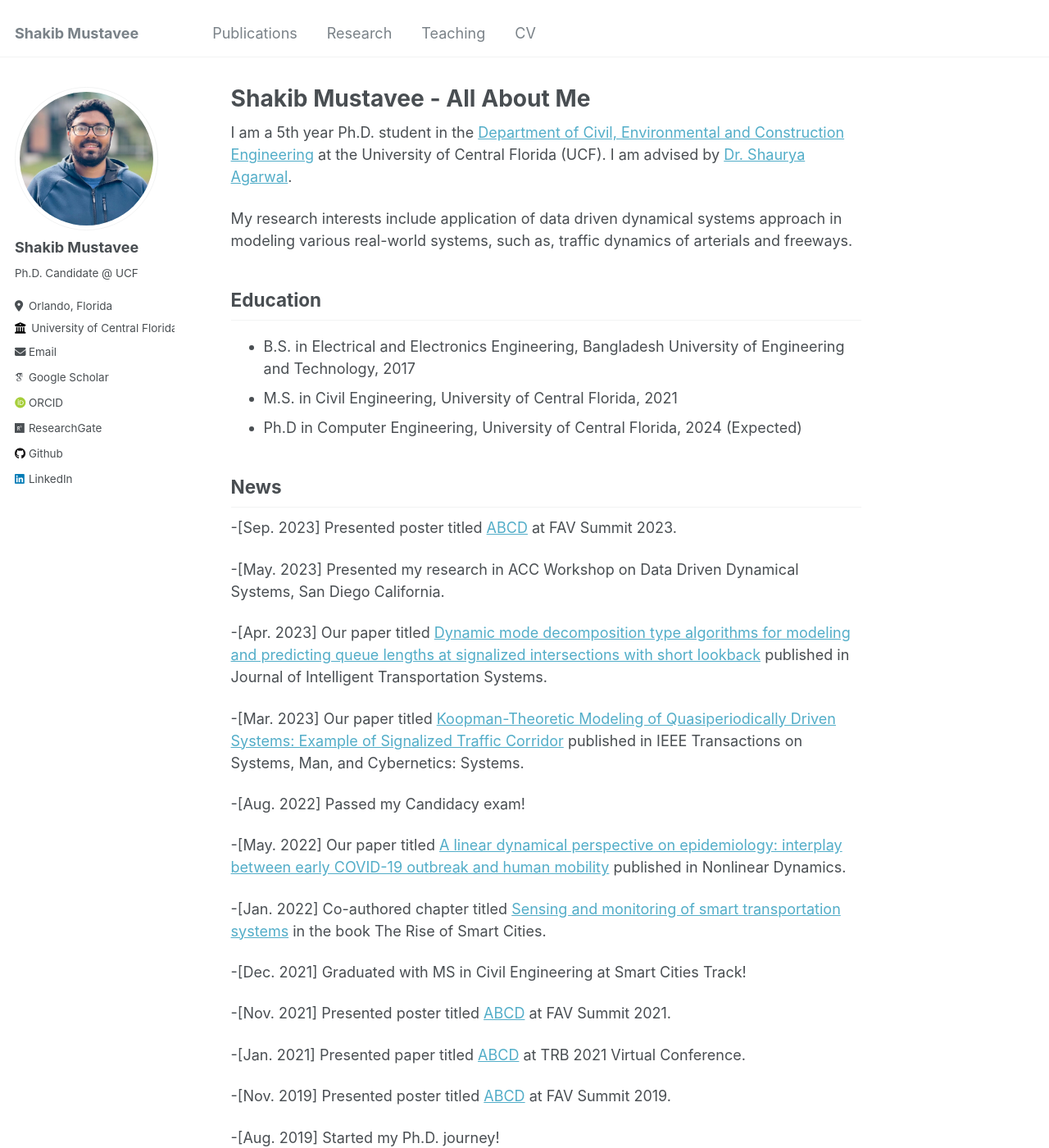
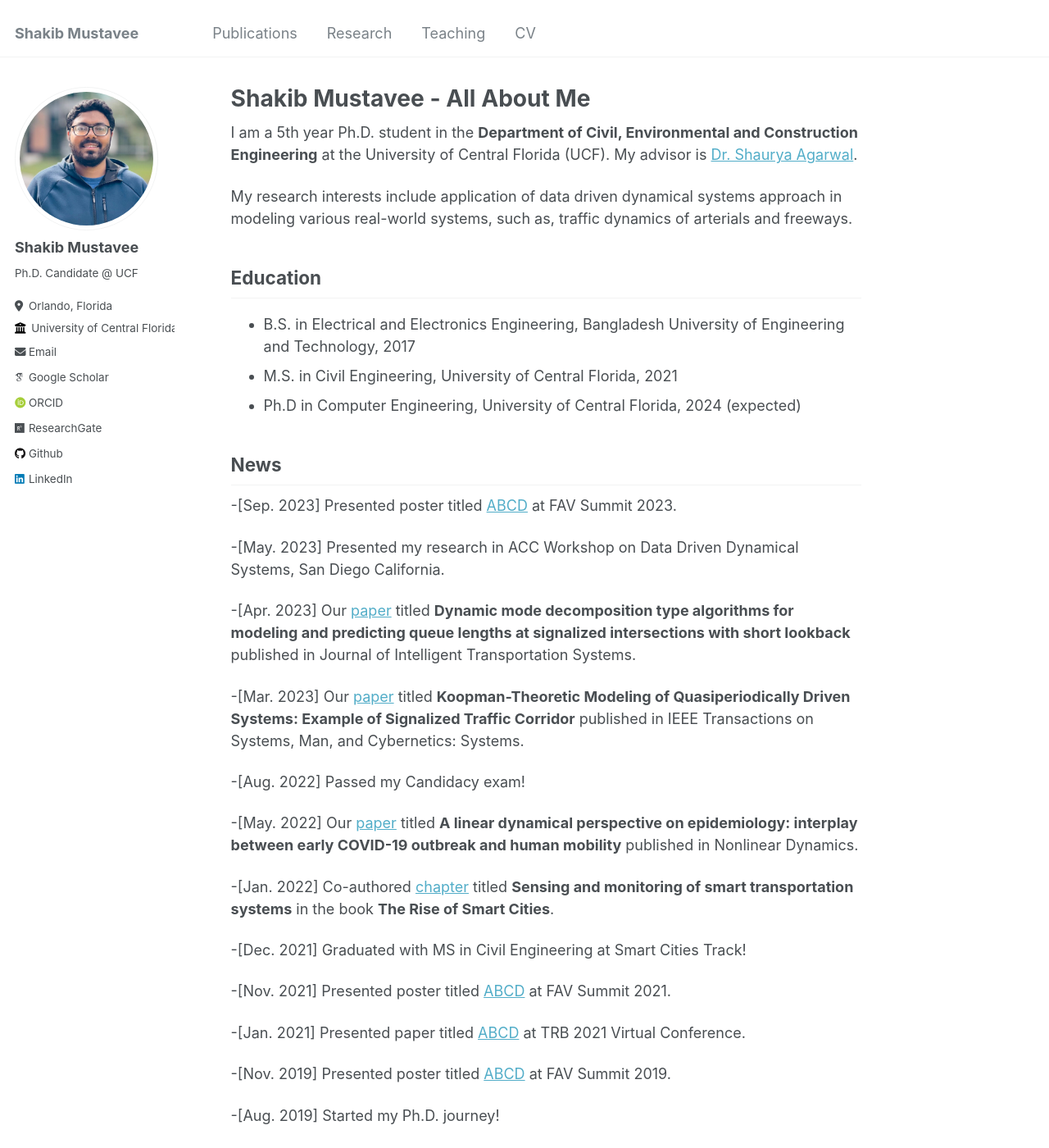
Before and after one commit to mustavee/mustavee.github.io, a Jekyll site: the page built from _pages/about.md, in a window 1280 px wide and 1400 px high. Shown: the whole window at 82% size. Built offline with Jekyll 4.4.1, drawn with Linux system fonts in a browser that asks for light colours; some web fonts are replaced.

Commit message:
Update about.md bold and link

```diff
--- a/_pages/about.md
+++ b/_pages/about.md
@@ -6,14 +6,14 @@ redirect_from:
   - /about/
   - /about.html
 ---
- I am a 5th year Ph.D. student in the [Department of Civil, Environmental and Construction Engineering](https://www.cece.ucf.edu/) at the University of Central Florida (UCF). I am advised by [Dr. Shaurya Agarwal](https://www.cece.ucf.edu/person/shauryaagarwal/).
+ I am a 5th year Ph.D. student in the **Department of Civil, Environmental and Construction Engineering** at the University of Central Florida (UCF). My advisor is [Dr. Shaurya Agarwal](https://www.cece.ucf.edu/person/shauryaagarwal/).
 
  My research interests include application of data driven dynamical systems approach in modeling various real-world systems, such as, traffic dynamics of arterials and freeways.
 
 ## Education
 * B.S. in Electrical and Electronics Engineering, Bangladesh University of Engineering and Technology, 2017
 * M.S. in Civil Engineering, University of Central Florida, 2021
-* Ph.D in Computer Engineering, University of Central Florida, 2024 (Expected)
+* Ph.D in Computer Engineering, University of Central Florida, 2024 (expected)
 
 ## News
 
@@ -21,15 +21,15 @@ redirect_from:
 
 -[May. 2023] Presented my research in ACC Workshop on Data Driven Dynamical Systems, San Diego California.
 
--[Apr. 2023] Our paper titled [Dynamic mode decomposition type algorithms for modeling and predicting queue lengths at signalized intersections with short lookback](https://www.tandfonline.com/doi/abs/10.1080/15472450.2023.2205022) published in Journal of Intelligent Transportation Systems.
+-[Apr. 2023] Our [paper](https://www.tandfonline.com/doi/abs/10.1080/15472450.2023.2205022) titled **Dynamic mode decomposition type algorithms for modeling and predicting queue lengths at signalized intersections with short lookback** published in Journal of Intelligent Transportation Systems.
 
--[Mar. 2023] Our paper titled [Koopman-Theoretic Modeling of Quasiperiodically Driven Systems: Example of Signalized Traffic Corridor](https://ieeexplore.ieee.org/abstract/document/10070591) published in IEEE Transactions on Systems, Man, and Cybernetics: Systems.
+-[Mar. 2023] Our [paper](https://ieeexplore.ieee.org/abstract/document/10070591) titled **Koopman-Theoretic Modeling of Quasiperiodically Driven Systems: Example of Signalized Traffic Corridor** published in IEEE Transactions on Systems, Man, and Cybernetics: Systems.
 
 -[Aug. 2022] Passed my Candidacy exam!
 
--[May. 2022] Our paper titled [A linear dynamical perspective on epidemiology: interplay between early COVID-19 outbreak and human mobility](https://link.springer.com/article/10.1007/s11071-022-07469-5) published in Nonlinear Dynamics.
+-[May. 2022] Our [paper](https://link.springer.com/article/10.1007/s11071-022-07469-5) titled **A linear dynamical perspective on epidemiology: interplay between early COVID-19 outbreak and human mobility** published in Nonlinear Dynamics.
 
--[Jan. 2022] Co-authored chapter titled [Sensing and monitoring of smart transportation systems](https://www.sciencedirect.com/science/article/abs/pii/B9780128177846000102) in the book The Rise of Smart Cities.
+-[Jan. 2022] Co-authored [chapter](https://www.sciencedirect.com/science/article/abs/pii/B9780128177846000102) titled **Sensing and monitoring of smart transportation systems** in the book **The Rise of Smart Cities**.
 
 -[Dec. 2021] Graduated with MS in Civil Engineering at Smart Cities Track!
 
```
